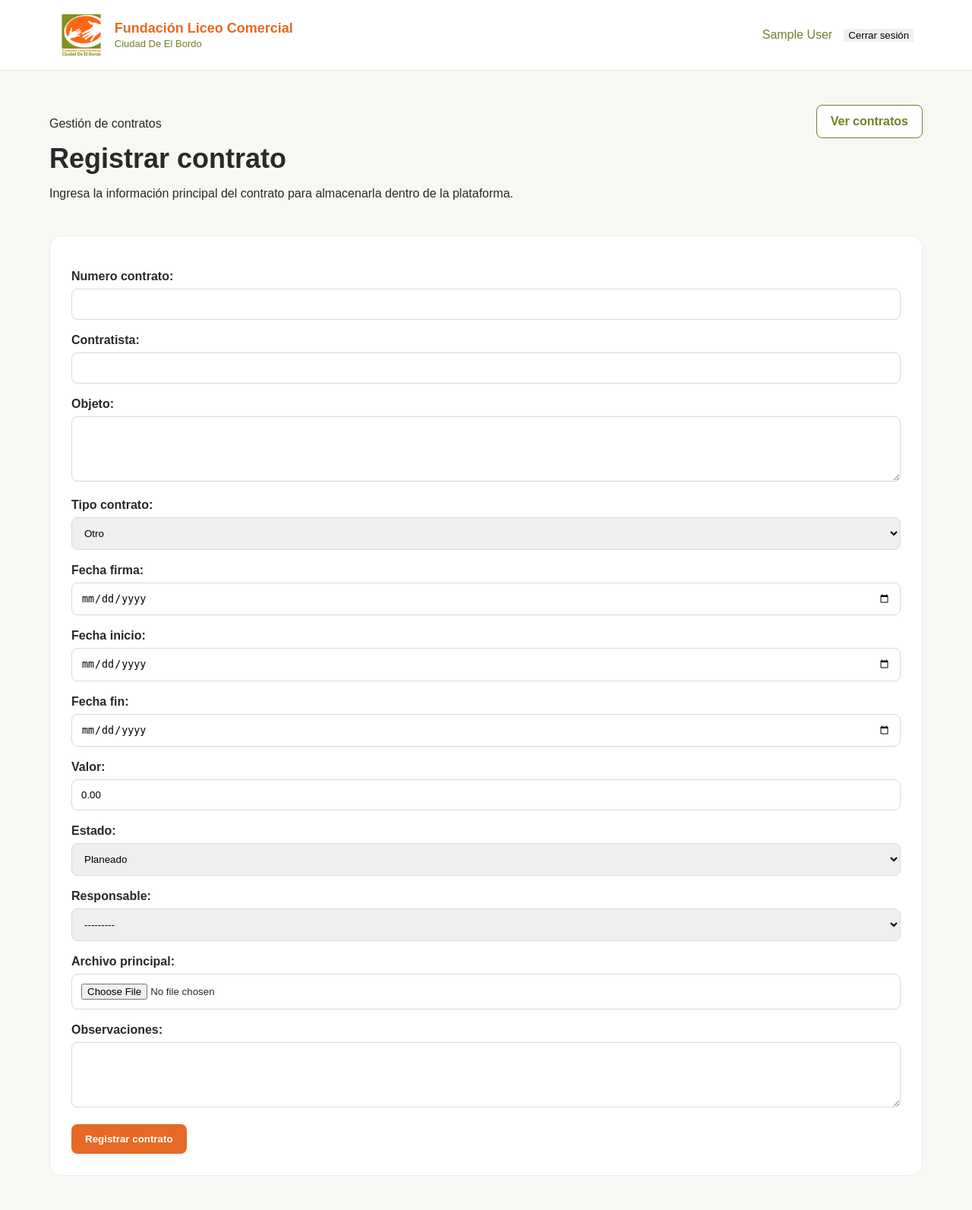
After one commit to AnneValentinaG/fundacion-liceo-comercial-system, a Django app: page /contratos/nuevo/ in a window 1280 px wide. The commit adds this page. Shown: the whole page at 76% size. Run offline with Django 5.2, Linux system fonts and the light colour scheme; the visitor is signed in with stand-in values (Sample User, id 1); data comes from the database, SQL or seed files in the repository.

Commit message:
feat: implementar modulo inicial de gestion de contratos

```diff
--- a/backend/config/urls.py
+++ b/backend/config/urls.py
@@ -6,9 +6,9 @@ from django.conf.urls.static import static
 urlpatterns = [
     path("admin/", admin.site.urls),
     path("cuentas/", include("django.contrib.auth.urls")),
-    path(  "documentos/", include("documentos.urls"),),
-    path("", include("core.urls"),
-    ),
+    path("documentos/", include("documentos.urls"),),
+    path("contratos/", include("contratos.urls"),),
+    path("", include("core.urls"),),
 ]
 
 
--- /dev/null
+++ b/backend/contratos/forms.py
@@ -0,0 +1,32 @@
+from django import forms
+
+from .models import Contrato
+
+
+class ContratoForm(forms.ModelForm):
+
+    class Meta:
+        model = Contrato
+
+        fields = [
+            "numero_contrato",
+            "contratista",
+            "objeto",
+            "tipo_contrato",
+            "fecha_firma",
+            "fecha_inicio",
+            "fecha_fin",
+            "valor",
+            "estado",
+            "responsable",
+            "archivo_principal",
+            "observaciones",
+        ]
+
+        widgets = {
+            "fecha_firma": forms.DateInput(attrs={"type": "date"}),
+            "fecha_inicio": forms.DateInput(attrs={"type": "date"}),
+            "fecha_fin": forms.DateInput(attrs={"type": "date"}),
+            "objeto": forms.Textarea(attrs={"rows": 4}),
+            "observaciones": forms.Textarea(attrs={"rows": 4}),
+        }
--- a/backend/contratos/models.py
+++ b/backend/contratos/models.py
@@ -13,6 +13,14 @@ class Contrato(models.Model):
         FINALIZADO = "FINALIZADO", "Finalizado"
         LIQUIDADO = "LIQUIDADO", "Liquidado"
 
+    class TipoContrato(models.TextChoices):
+        PRESTACION_SERVICIOS = "PRESTACION_SERVICIOS", "Prestación de servicios"
+        SUMINISTRO = "SUMINISTRO", "Suministro"
+        COMPRAVENTA = "COMPRAVENTA", "Compraventa"
+        ARRENDAMIENTO = "ARRENDAMIENTO", "Arrendamiento"
+        CONVENIO = "CONVENIO", "Convenio"
+        OTRO = "OTRO", "Otro"
+
     numero_contrato = models.CharField(
         max_length=50,
         unique=True,
@@ -23,6 +31,17 @@ class Contrato(models.Model):
     )
 
     objeto = models.TextField()
+
+    tipo_contrato = models.CharField(
+        max_length=30,
+        choices=TipoContrato.choices,
+        default=TipoContrato.OTRO,
+    )
+
+    fecha_firma = models.DateField(
+        null=True,
+        blank=True,
+    )
 
     fecha_inicio = models.DateField()
 
@@ -48,12 +67,22 @@ class Contrato(models.Model):
         related_name="contratos_asignados",
     )
 
+    archivo_principal = models.FileField(
+        upload_to="contratos/principales/%Y/%m/",
+        null=True,
+        blank=True,
+    )
+
     observaciones = models.TextField(
         blank=True,
     )
 
     fecha_registro = models.DateTimeField(
         auto_now_add=True,
+    )
+
+    fecha_actualizacion = models.DateTimeField(
+        auto_now=True,
     )
 
     def __str__(self):
@@ -73,7 +102,7 @@ class DocumentoContrato(models.Model):
     )
 
     archivo = models.FileField(
-        upload_to="contratos/%Y/%m/",
+        upload_to="contratos/documentos/%Y/%m/",
     )
 
     fecha_carga = models.DateTimeField(
--- /dev/null
+++ b/backend/contratos/urls.py
@@ -0,0 +1,27 @@
+from django.urls import path
+
+from . import views
+
+
+app_name = "contratos"
+
+
+urlpatterns = [
+    path(
+        "",
+        views.lista_contratos,
+        name="lista",
+    ),
+
+    path(
+        "nuevo/",
+        views.crear_contrato,
+        name="crear",
+    ),
+
+    path(
+        "<int:pk>/",
+        views.detalle_contrato,
+        name="detalle",
+    ),
+]
--- a/backend/contratos/views.py
+++ b/backend/contratos/views.py
@@ -1,3 +1,59 @@
-from django.shortcuts import render
+from django.contrib.auth.decorators import login_required
+from django.shortcuts import get_object_or_404, redirect, render
 
-# Create your views here.
+from .forms import ContratoForm
+from .models import Contrato
+
+
+@login_required
+def lista_contratos(request):
+    contratos = Contrato.objects.all().order_by("-fecha_registro")
+
+    return render(
+        request,
+        "contratos/lista.html",
+        {
+            "contratos": contratos,
+        },
+    )
+
+
+@login_required
+def crear_contrato(request):
+
+    if request.method == "POST":
+        form = ContratoForm(
+            request.POST,
+            request.FILES,
+        )
+
+        if form.is_valid():
+            form.save()
+            return redirect("contratos:lista")
+
+    else:
+        form = ContratoForm()
+
+    return render(
+        request,
+        "contratos/formulario.html",
+        {
+            "form": form,
+        },
+    )
+
+
+@login_required
+def detalle_contrato(request, pk):
+    contrato = get_object_or_404(
+        Contrato,
+        pk=pk,
+    )
+
+    return render(
+        request,
+        "contratos/detalle.html",
+        {
+            "contrato": contrato,
+        },
+    )
--- /dev/null
+++ b/backend/templates/contratos/formulario.html
@@ -0,0 +1,57 @@
+{% extends "base.html" %}
+
+{% block title %}
+Registrar contrato | Plataforma FLC
+{% endblock %}
+
+{% block content %}
+
+<section class="page-container">
+
+    <div class="page-header">
+
+        <div>
+            <p>Gestión de contratos</p>
+
+            <h1>Registrar contrato</h1>
+
+            <p>
+                Ingresa la información principal del contrato
+                para almacenarla dentro de la plataforma.
+            </p>
+        </div>
+
+        <a
+            href="{% url 'contratos:lista' %}"
+            class="btn-secondary"
+        >
+            Ver contratos
+        </a>
+
+    </div>
+
+    <div class="form-card">
+
+        <form
+            method="post"
+            enctype="multipart/form-data"
+        >
+
+            {% csrf_token %}
+
+            {{ form.as_p }}
+
+            <button
+                type="submit"
+                class="btn-primary"
+            >
+                Registrar contrato
+            </button>
+
+        </form>
+
+    </div>
+
+</section>
+
+{% endblock %}
--- a/backend/templates/core/dashboard.html
+++ b/backend/templates/core/dashboard.html
@@ -65,7 +65,7 @@
 
 
         <!-- CONTRATOS -->
-        <a href="#" class="module-button">
+        <a href="{% url 'contratos:lista' %}" class="module-button">
 
             <h2>
                 Contratos
```
Also changed, not shown: backend/templates/contratos/detalle.html (added, +105 -0 lines), backend/templates/contratos/lista.html (added, +99 -0 lines), backend/contratos/migrations/0002_contrato_archivo_principal_and_more.py (added).
